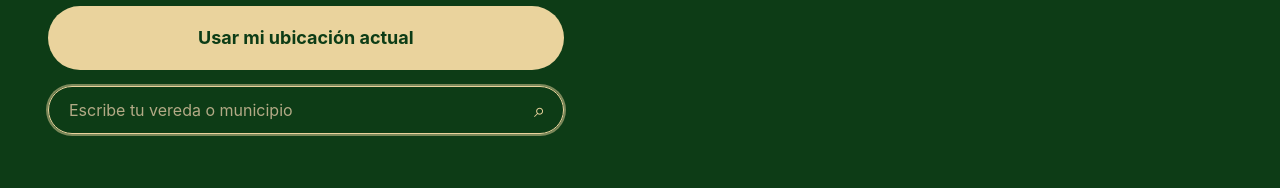
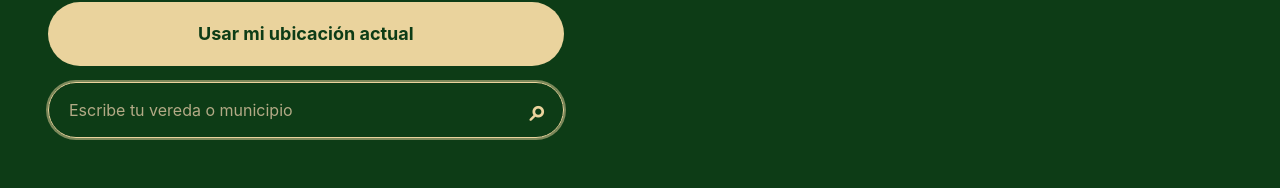
Before and after one commit to Becherra/Proyecto-Haimdall, a Next.js app: page / in a window 1280 px wide. Both pictures are taken after a click on the button "Escribir mi ubicación". Shown: the part 509-697 px from the top of the page. Built offline with nearby package versions, Linux system fonts and the light colour scheme.

Commit message:
feat(ui): enlarge search magnifier

```diff
--- a/src/components/LocationSearch.tsx
+++ b/src/components/LocationSearch.tsx
@@ -61,8 +61,8 @@ export default function LocationSearch({ onLocationSelected, onGpsStart, onGpsLo
       {manualOpen
         ? <div className="relative w-full">
             <label htmlFor="location-query" className="sr-only">Escribe tu finca o municipio</label>
-            <input id="location-query" value={query} onChange={(event) => setQuery(event.target.value)} placeholder="Escribe tu vereda o municipio" className="min-h-12 w-full rounded-full border border-cream/40 bg-transparent pl-5 pr-14 text-base text-bone-white outline-none placeholder:text-ash-gray focus:border-cream focus:ring-2 focus:ring-cream/50" aria-invalid={Boolean(error)} aria-describedby={error ? "location-error" : undefined} />
-            <button type="submit" disabled={loading || locating} aria-label="Buscar ubicación" className="absolute inset-y-1 right-1 flex w-10 items-center justify-center rounded-full text-xl text-cream transition hover:bg-cream/15 focus:outline-none focus:ring-2 focus:ring-cream disabled:cursor-wait disabled:opacity-60"><span aria-hidden="true">{loading ? "…" : "⌕"}</span></button>
+            <input id="location-query" value={query} onChange={(event) => setQuery(event.target.value)} placeholder="Escribe tu vereda o municipio" className="min-h-14 w-full rounded-full border border-cream/40 bg-transparent pl-5 pr-16 text-base text-bone-white outline-none placeholder:text-ash-gray focus:border-cream focus:ring-2 focus:ring-cream/50" aria-invalid={Boolean(error)} aria-describedby={error ? "location-error" : undefined} />
+            <button type="submit" disabled={loading || locating} aria-label="Buscar ubicación" className="absolute inset-y-1 right-1 flex w-11 items-center justify-center rounded-full text-3xl font-bold text-cream transition hover:bg-cream/15 focus:outline-none focus:ring-2 focus:ring-cream disabled:cursor-wait disabled:opacity-60"><span aria-hidden="true">{loading ? "…" : "⌕"}</span></button>
           </div>
         : <button type="button" onClick={onManualClick} disabled={locating} className="min-h-11 rounded-full border border-cream/40 px-5 text-sm font-medium text-silver-mist transition hover:border-cream hover:text-cream focus:outline-none focus:ring-2 focus:ring-cream disabled:cursor-wait disabled:opacity-60">Escribir mi ubicación</button>}
     </form>
```
